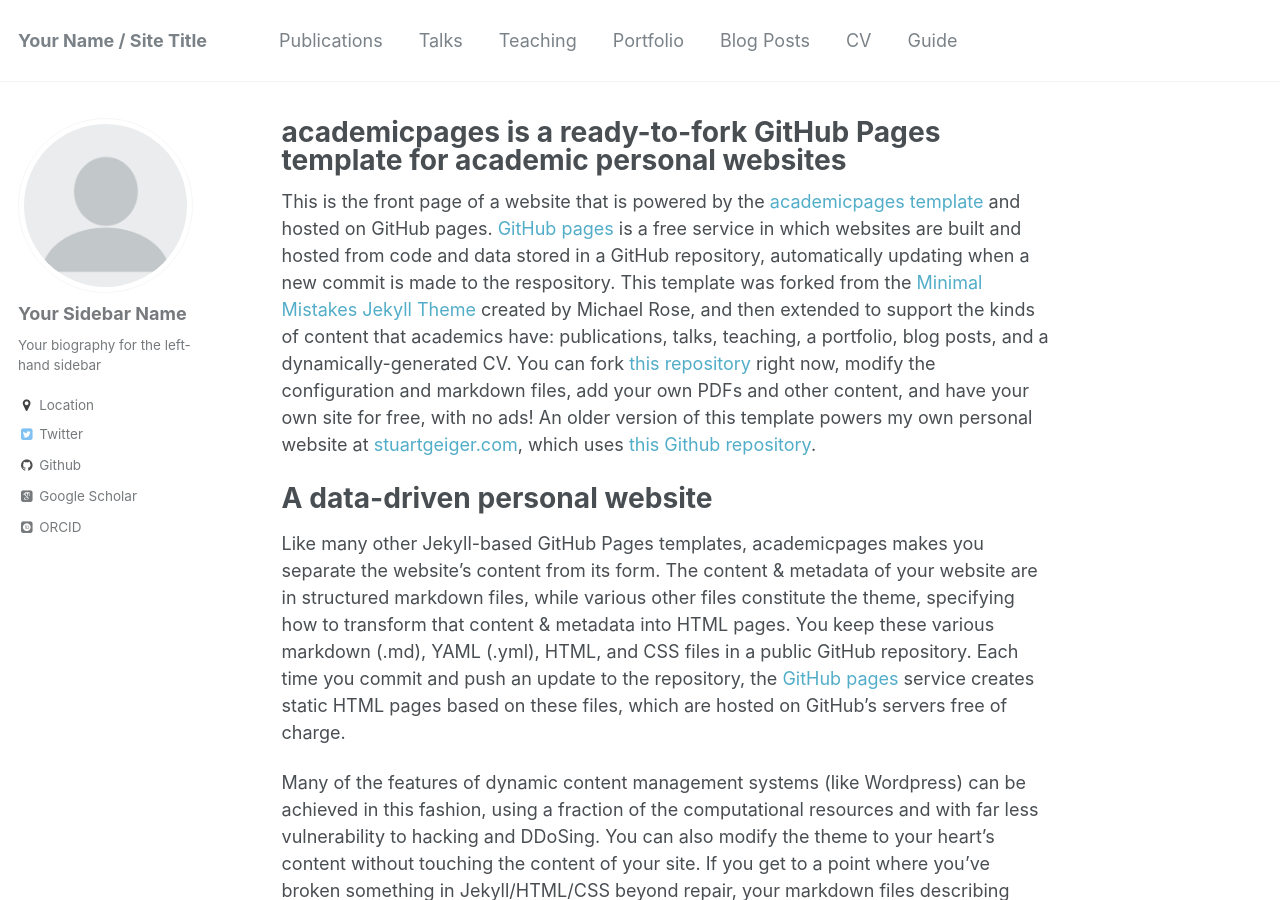
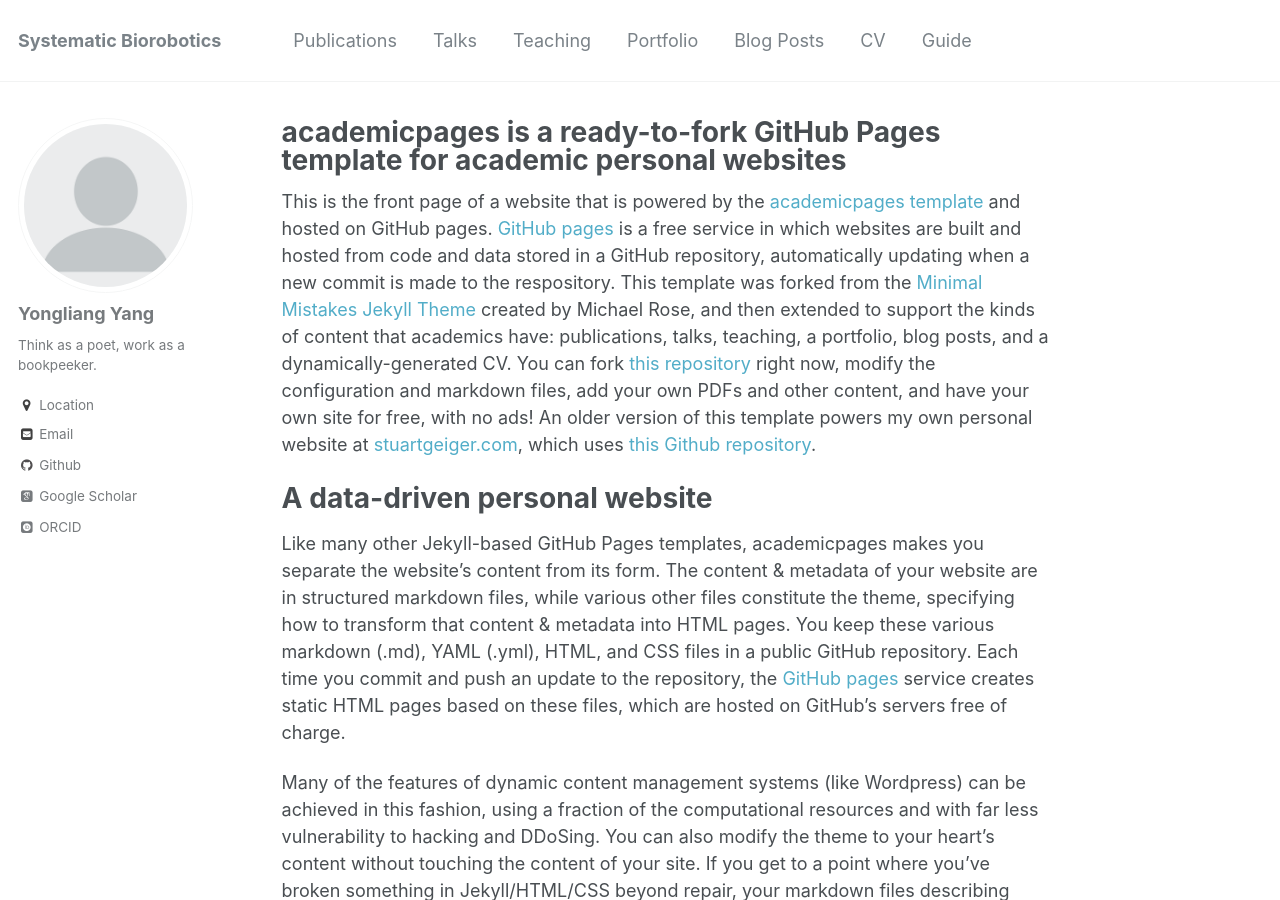
Before and after one commit to sysbiobot/sysbiobot.github.io, a Jekyll site: the page built from _pages/about.md, in a window 1280 px wide and 900 px high. Built offline with Jekyll 4.4.1, drawn with Linux system fonts in a browser that asks for light colours; some web fonts are replaced.

Commit message:
update to my information

```diff
--- a/_config.yml
+++ b/_config.yml
@@ -7,11 +7,11 @@
 
 # Site Settings
 locale                   : "en-US"
-title                    : "Your Name / Site Title"
+title                    : "Systematic Biorobotics"
 title_separator          : "-"
 name                     : &name "Your Name"
 description              : &description "personal description"
-url                      : https://academicpages.github.io # the base hostname & protocol for your site e.g. "https://mmistakes.github.io"
+url                      : https://yishuiaoi.github.io # the base hostname & protocol for your site e.g. "https://mmistakes.github.io"
 baseurl                  : "" # the subpath of your site, e.g. "/blog"
 repository               : "academicpages/academicpages.github.io"
 teaser                   :  # filename of teaser fallback teaser image placed in /images/, .e.g. "500x300.png"
@@ -78,13 +78,13 @@ analytics:
 
 # Site Author
 author:
-  name             : "Your Sidebar Name"
+  name             : "Yongliang Yang"
   avatar           : "profile.png"
-  bio              : "Your biography for the left-hand sidebar"
+  bio              : "Think as a poet, work as a bookpeeker."
   location         : "Location"
   employer         :
-  googlescholar    : "http://yourfullgooglescholarurl.com"
-  email            :
+  googlescholar    : "https://scholar.google.com/citations?user=5VbHis0AAAAJ&hl=en"
+  email            : "ylyang@msu.edu"
   uri              :
   bitbucket        :
   codepen          :
@@ -92,7 +92,7 @@ author:
   flickr           :
   facebook         :
   foursquare       :
-  github           : "academicpages"
+  github           : "https://github.com/yishuiaoi"
   google_plus      :
   keybase          :
   instagram        :
@@ -104,7 +104,7 @@ author:
   stackoverflow    : # http://stackoverflow.com/users/123456/username
   steam            :
   tumblr           :
-  twitter          : "replacethistwitterhandle"
+  twitter          :
   vine             :
   weibo            :
   xing             :
```
